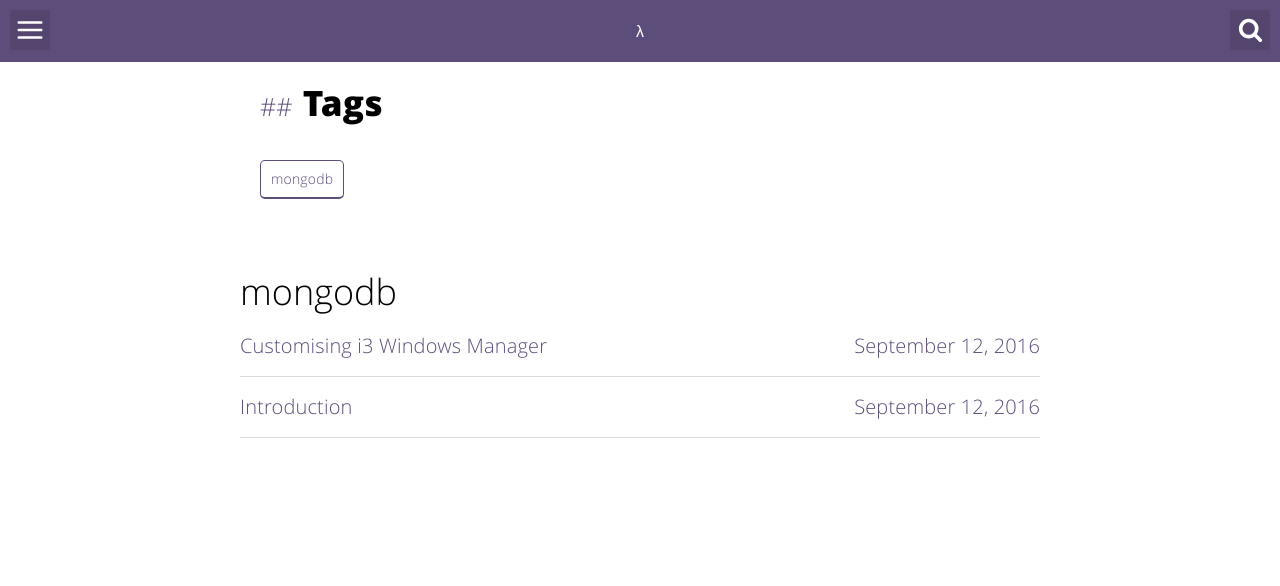
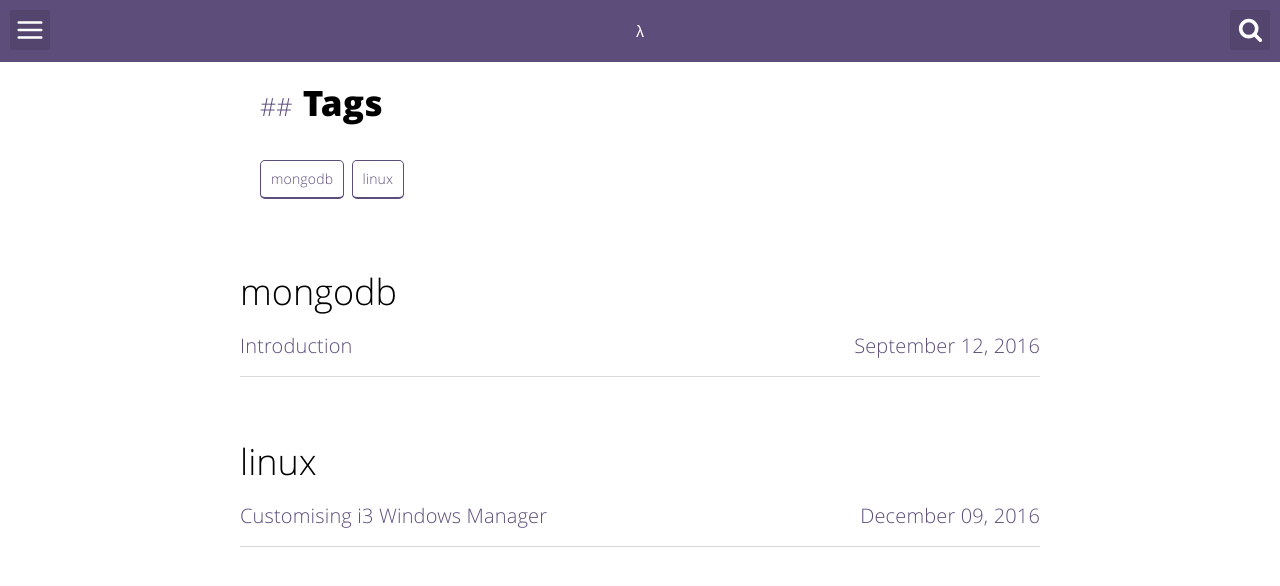
Before and after one commit to shibasisp/shibasisp.github.io, a Jekyll site: the page built from tags.html, in a window 1280 px wide. Shown: the top 586 px of the page. Built offline with Jekyll 4.4.1, drawn with Linux system fonts in a browser that asks for light colours.

Commit message:
Update 2016-09-12-i3Windows Manager.md

```diff
--- a/_posts/2016-09-12-i3Windows Manager.md
+++ b/_posts/2016-09-12-i3Windows Manager.md
@@ -4,9 +4,9 @@
 comments: true
 permalink: /:title
 image: ''
-date:   2016-09-12 00:06:31
+date:   2016-12-09 00:06:31
 tags:
-- mongodb
+- linux
 description: ''
 categories:
 - Introduction
```
